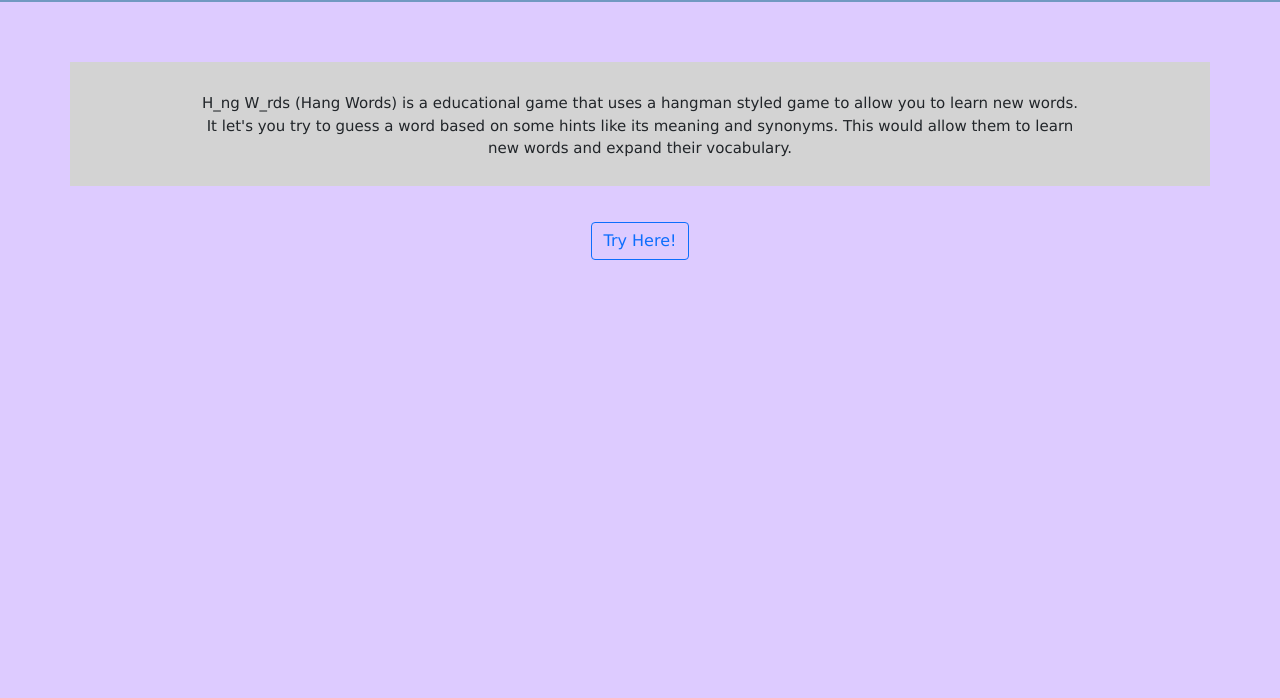
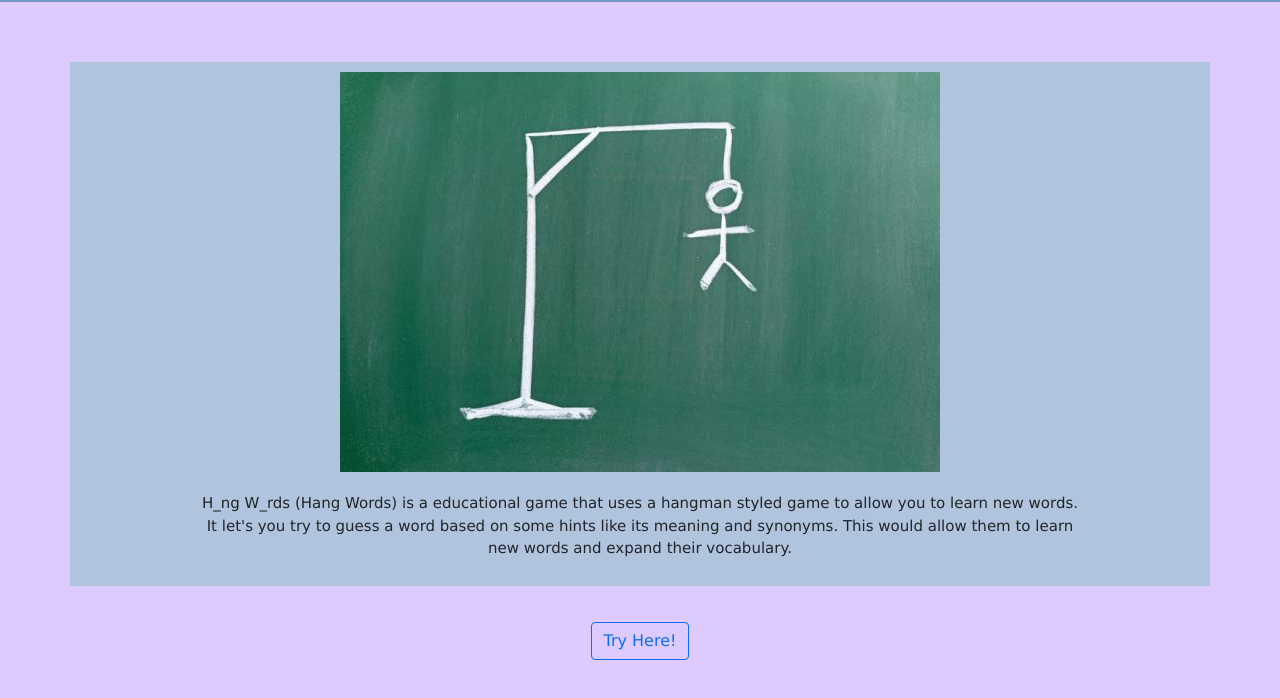
Before and after one commit to miikail/ID_TeamE8_Assg3_website, a plain HTML site: page index.html in a window 1280 px wide. Shown: the part 78-776 px from the top of the page. Drawn offline with nearby package versions, Linux system fonts and the light colour scheme; a web font is replaced by a local one.

Commit message:
Added an image and adjusted the container colour

```diff
--- a/css/style.css
+++ b/css/style.css
@@ -45,7 +45,7 @@ nav div ul li {
 }
 
 .container-md {
-  background-color: lightgray;
+  background-color: lightsteelblue;
   padding-left: 10%;
   padding-right: 10%;
   padding-top: 10px;
--- a/index.html
+++ b/index.html
@@ -43,6 +43,7 @@
   <div class="content-section">
     <!-- Body -->
     <div class="container-md">
+      <img src="img/Unbeatable_Hangman_Words.jpg">
       <p>
         H_ng W_rds (Hang Words) is a educational game that uses a hangman styled game to allow you to learn new words. It let's you try to guess a word based on some hints like its meaning and synonyms. This would allow them to learn new words and expand their vocabulary.
       </p>
```
Also changed, not shown: img/Unbeatable_Hangman_Words.jpg (added).
